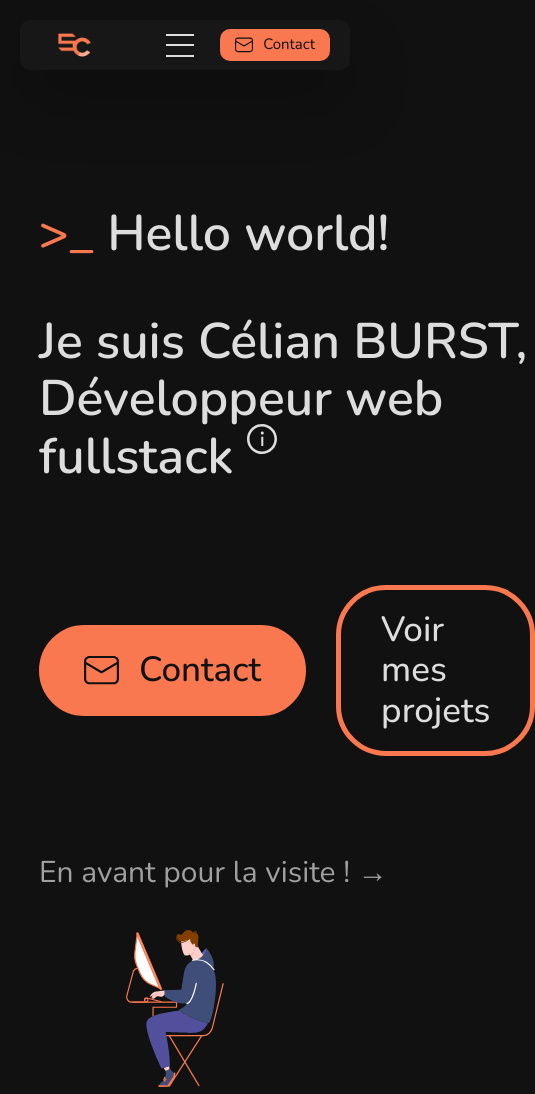
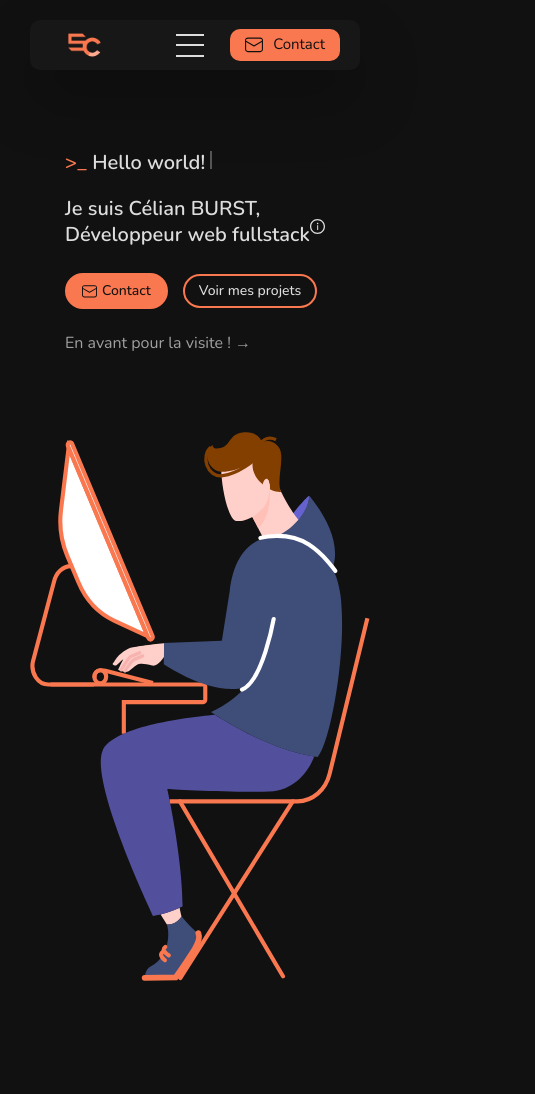
Before and after one commit to Skycel9/Portfolio, a website: page index.html in a window 390 px wide. Shown: the whole page, 535 px wide, since content can reach past the window. Drawn offline with nearby package versions, Linux system fonts and the light colour scheme.

Commit message:
Modification de la navbar pour meilleur responsive et intégration de la bannière du site

```diff
--- a/public/assets/css/style.css
+++ b/public/assets/css/style.css
@@ -22,7 +22,8 @@ html {
 
 body {
   width: 100%;
-  background: #111111; }
+  background: #111111;
+  height: 150vh; }
 
 a {
   text-decoration: none;
@@ -35,10 +36,19 @@ span.nobr {
   white-space: nowrap; }
 
 main {
-  margin: 250px 10%; }
-  @media screen and (max-width: 1600px) {
+  padding: 350px 10%;
+  display: flex;
+  justify-content: center;
+  transition: padding .5s ease-in-out; }
+  @media screen and (max-width: 2000px) {
     main {
-      margin: 150px 10%; } }
+      padding: 250px 10%; } }
+  @media screen and (max-width: 1800px) {
+    main {
+      padding: 175px 10%; } }
+  @media screen and (max-width: 1100px) {
+    main {
+      padding: 100px 0; } }
 
 body::-webkit-scrollbar {
   width: 13px;
@@ -54,39 +64,50 @@ body::-webkit-scrollbar-thumb {
   border: 3px solid #242424; }
 
 header {
-  width: calc(100% - 40px);
-  user-select: none; }
+  width: 100%;
+  user-select: none;
+  display: flex;
+  justify-content: center; }
 
 nav.navbar {
+  width: calc(100% - 100px);
   position: fixed;
   top: 0;
-  left: 0;
-  width: calc(100% - 100px);
   padding: 0 20px;
   margin: 50px;
   border-radius: 15px;
   height: 10rem;
-  background: #171717;
   display: flex;
   justify-content: space-around;
+  background: #171717;
   align-items: center;
   box-shadow: 0 30px 60px rgba(0, 0, 0, 0.25);
   z-index: 999;
   transition: all 0.5s ease-in-out;
-  color: #DDDDDD; }
+  color: #DDDDDD;
+  max-width: 1700px; }
   nav.navbar.scrolled {
     width: 100%;
+    max-width: 100%;
     margin: 0;
     border-radius: 0 0 25px 25px;
     background: rgba(17, 17, 17, 0.9);
     backdrop-filter: blur(5px); }
     nav.navbar.scrolled .links .item a .icon {
-      width: 2rem;
-      height: 2rem; }
+      width: 2.5rem;
+      height: 2.5rem;
+      margin: 0 20px; }
     nav.navbar.scrolled .links .item a p {
       opacity: 0;
       max-width: 0;
       transition: opacity 0.4s ease-in-out, max-width 0.4s ease-in-out; }
+  nav.navbar .container {
+    max-width: 1700px;
+    width: 100%;
+    height: 100%;
+    display: flex;
+    justify-content: space-around;
+    align-items: center; }
   nav.navbar .logo {
     height: 100%;
     display: flex;
@@ -111,7 +132,6 @@ nav.navbar {
     z-index: 990;
     border-radius: 0 20px 20px 20px; }
     nav.navbar .links .item {
-      margin: 0 2rem;
       cursor: pointer;
       position: relative;
       transform: none; }
@@ -122,7 +142,7 @@ nav.navbar {
       align-items: center;
       color: #DDDDDD;
       height: 100%;
-      transition: transform .3s ease-in-out, 0.3s ease-in-out; }
+      transition: transform 0.3s ease-in-out, 0.3s ease-in-out; }
     nav.navbar .links .item.button {
       display: none;
       color: #111111; }
@@ -130,13 +150,14 @@ nav.navbar {
       margin: 0 5px 0 0;
       width: 2.8em;
       height: 2.8rem;
-      transition: width 0.5s ease-in-out, height 0.5s ease-in-out; }
+      transition: width 0.5s ease-in-out, height 0.5s ease-in-out, margin .5s ease-in-out; }
     nav.navbar .links .item a p {
       opacity: 1;
       max-width: 150px;
       transition: opacity 0.2s 0.3s ease-in-out, max-width 0.4s ease-in-out; }
     nav.navbar .links .item a:hover,
-    nav.navbar .links .item:focus a, nav.navbar .links .item:target {
+    nav.navbar .links .item:focus a,
+    nav.navbar .links .item:target {
       transform: scale(1.2) rotate(-2deg);
       color: #9c96ff; }
   nav.navbar .right-container {
@@ -171,7 +192,7 @@ nav.navbar {
     background: #FA784F;
     border-radius: 1rem;
     box-shadow: none;
-    transition: all 0.5s ease-in-out, box-shadow .3s ease-in-out; }
+    transition: all 0.5s ease-in-out, box-shadow 0.3s ease-in-out; }
     nav.navbar .button .icon,
     nav.navbar .links .button .icon {
       width: 2.8rem;
@@ -186,6 +207,8 @@ nav.navbar {
       margin: 30px;
       width: calc(100% - 60px);
       height: 7rem; }
+    nav.navbar.scrolled .links .item a .icon {
+      margin: 0 5px; }
     nav.navbar .logo {
       font-size: 2.8rem; }
     nav.navbar .links {
@@ -209,7 +232,7 @@ nav.navbar {
     nav.navbar .links .item {
       font-size: 1.5rem;
       margin: 0 1rem; }
-    nav.navbar .links .item a .icon {
+    nav.navbar .links .item a .icon, nav.navbar.scrolled .links .item a .icon {
       width: 1.8rem;
       height: 1.8rem; }
     nav.navbar .button,
@@ -255,6 +278,8 @@ nav.navbar {
         nav.navbar.scrolled .links .item a p {
           max-width: fit-content;
           opacity: 1; }
+      nav.navbar .container {
+        justify-content: space-between; }
       nav.navbar .logo .logo-text {
         display: none;
         opacity: 0;
@@ -283,8 +308,7 @@ nav.navbar {
         nav.navbar .links.active .item a .icon {
           height: 1.8rem; }
         nav.navbar .links .item {
-        font-size: 0;
-        transition: font-size 0.5s ease-in-out; }
+          font-size: 0; }
         nav.navbar .links .item a {
           padding: 1.5rem; }
         nav.navbar .links .item a .icon {
@@ -301,7 +325,7 @@ nav.navbar {
         position: relative;
         opacity: 1; }
         nav.navbar .toggle-btn .bar {
-        transition: transform 0.3s ease-in-out, opacity 0.2s 0.1s ease-in-out; }
+          transition: 0.3s ease-in-out, opacity 0.2s 0.1s ease-in-out; }
         nav.navbar .toggle-btn.active .bar {
           position: absolute;
           transition: transform 0.3s ease-in-out; }
@@ -345,31 +369,38 @@ header.banner {
   display: flex;
   justify-content: space-around;
   align-items: center;
-  flex-wrap: wrap; }
+  flex-wrap: wrap;
+  max-width: 1600px; }
+  header.banner .left, header.banner .right {
+    margin: 30px; }
   header.banner .title {
     font-size: 5rem;
     font-weight: 600;
-    margin: 50px 0; }
+    margin: 40px 0;
+    line-height: 1.3;
+    transition: all .5s ease-in-out; }
     header.banner .title span {
       color: #FA784F; }
     header.banner .title span.nobr {
       color: #DDDDDD; }
     header.banner .title sup .icon {
       width: 3rem;
-      height: 3rem; }
+      height: 3rem;
+      transition: all .5s ease-in-out; }
     header.banner .title .cursor {
       height: 5rem;
       width: 4px;
       background: #DDDDDD;
       display: inline-block;
       margin-left: 10px;
-      border-radius: 5px;
-      animation: linear cursor-blink 1.5s infinite; }
+      animation: linear cursor-blink 1.2s infinite; }
   header.banner .cta-container {
     display: flex;
     align-items: center;
     justify-content: start;
-    margin: 100px 0; }
+    margin: 75px 0;
+    transition: all .5s ease-in-out;
+    flex-wrap: wrap; }
     header.banner .cta-container .button {
       font-size: 3.5rem;
       font-weight: 500;
@@ -379,11 +410,13 @@ header.banner {
       color: #111111;
       padding: 2rem 4rem;
       border-radius: 50px;
-      border: 5px solid #FA784F; }
+      border: 5px solid #FA784F;
+      transition: all .5s ease-in-out; }
     header.banner .cta-container .button .icon {
       width: 3.5rem;
       height: 3.5rem;
-      margin: 0 20px 0 0; }
+      margin: 0 20px 0 0;
+      transition: all .5s ease-in-out; }
     header.banner .cta-container .button.primary {
       background: #FA784F;
       margin-right: 30px; }
@@ -393,14 +426,107 @@ header.banner {
     color: #A0A0A0;
     font-size: 3rem;
     margin: 40px 0;
-    width: fit-content; }
+    width: fit-content;
+    transition: all .5s ease-in-out; }
     header.banner .text span {
       margin: 0;
-      transition: margin .5s ease-in-out; }
+      transition: margin 0.5s ease-in-out; }
     header.banner .text:hover span {
       margin-left: 20px; }
   header.banner .right img {
-    width: 25vw; }
+    height: 65vh;
+    max-height: 650px;
+    min-height: 350px;
+    transition: all .5s ease-in-out; }
+  @media screen and (max-width: 2300px) {
+    header.banner .title {
+      font-size: 4rem;
+      margin: 40px 0; }
+    header.banner .title sup .icon {
+      width: 2.5rem;
+      height: 2.5rem; }
+    header.banner .title .cursor {
+      height: 4rem; }
+    header.banner .cta-container {
+      margin: 60px 0; }
+      header.banner .cta-container .button {
+        font-size: 3rem;
+        padding: 1.5rem 3rem; }
+      header.banner .cta-container .button .icon {
+        height: 3.3rem;
+        width: 3.3rem;
+        margin-left: 0; }
+    header.banner .text {
+      font-size: 2.5rem;
+      margin: 30px 0; }
+    header.banner .right img {
+      max-height: 560px; } }
+  @media screen and (max-width: 1800px) {
+    header.banner .title {
+      font-size: 3.5rem;
+      margin: 30px 0; }
+    header.banner .title sup .icon {
+      margin: 0; }
+    header.banner .title .cursor {
+      height: 3rem;
+      margin-left: 5px; }
+    header.banner .cta-container {
+      margin: 40px 0; }
+      header.banner .cta-container .button {
+        font-size: 2.2rem;
+        padding: 1rem 2rem;
+        border: 3px solid #FA784F; }
+      header.banner .cta-container .button .icon {
+        width: 2.3rem;
+        height: 2.3rem;
+        margin: 0 10px 0 0; }
+    header.banner .text {
+      font-size: 2rem;
+      margin: 20px 0; } }
+  @media screen and (max-width: 1500px) {
+    header.banner .title {
+      font-size: 2.8rem;
+      margin: 20px 0; }
+    header.banner .title sup .icon {
+      width: 2rem;
+      height: 2rem; }
+    header.banner .title .cursor {
+      height: 2.5rem;
+      width: 2px; }
+    header.banner .cta-container {
+      margin: 30px 0; }
+      header.banner .cta-container .button {
+        font-size: 1.6rem; }
+      header.banner .cta-container .button.secondary {
+        border-width: 2px; }
+      header.banner .cta-container .button .icon {
+        width: 1.9rem;
+        height: 1.9rem;
+        margin: 0 5px 0 0; }
+    header.banner .text {
+      font-size: 1.6rem; } }
+  @media screen and (max-width: 1100px) {
+    header.banner .cta-container {
+      margin: 20px 0; }
+    header.banner .cta-container .button {
+      font-size: 1.4rem;
+      padding: .7rem 1.4rem; }
+      header.banner .cta-container .button.primary {
+        margin-right: 15px; }
+    header.banner .cta-container .button .icon {
+      width: 1.5rem;
+      height: 1.5rem; } }
+  @media screen and (max-width: 500px) {
+    header.banner .title {
+      font-size: 2rem; }
+    header.banner .title sup .icon {
+      margin-left: -5px;
+      width: 1.5rem;
+      height: 1.5rem; }
+    header.banner .title .cursor {
+      height: 1.8rem; }
+    header.banner .cta-container .button {
+      margin: 5px 0; } }
 
 @keyframes cursor-blink {
   0% {
```
Lines whose indentation alone changed are shown as unchanged.
